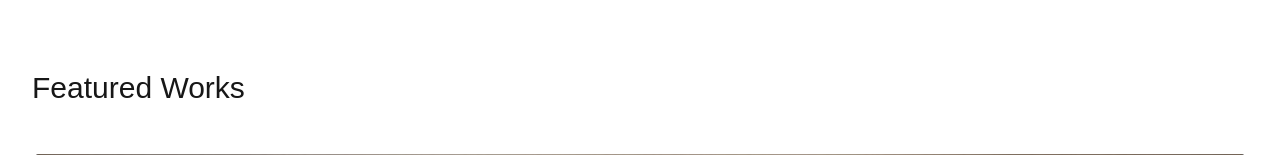
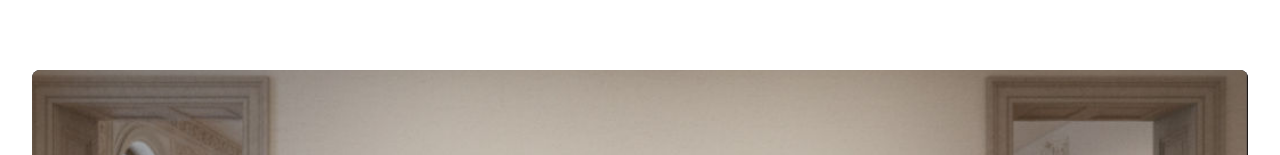
Before and after one commit to asets-gobizit/aburanem, a Next.js app: page / in a window 1280 px wide. Shown: the part 797-952 px from the top of the page. Built offline with nearby package versions, Linux system fonts and the light colour scheme.

Commit message:
Remove: delete 'Featured Works' heading from home page portfolio section

```diff
--- a/app/page.tsx
+++ b/app/page.tsx
@@ -42,8 +42,6 @@ export default function Home() {
 
       {/* Portfolio Interactive Gallery */}
       <section id="portfolio" className="max-w-7xl mx-auto px-8 py-16" style={{ marginTop: '20px' }}>
-        <h3 className="text-3xl font-light mb-12">Featured Works</h3>
-
         {/* Large Featured Image */}
         <div className="relative w-full h-96 md:h-[500px] rounded-lg overflow-hidden bg-gray-900 mb-8">
           <Image
```
